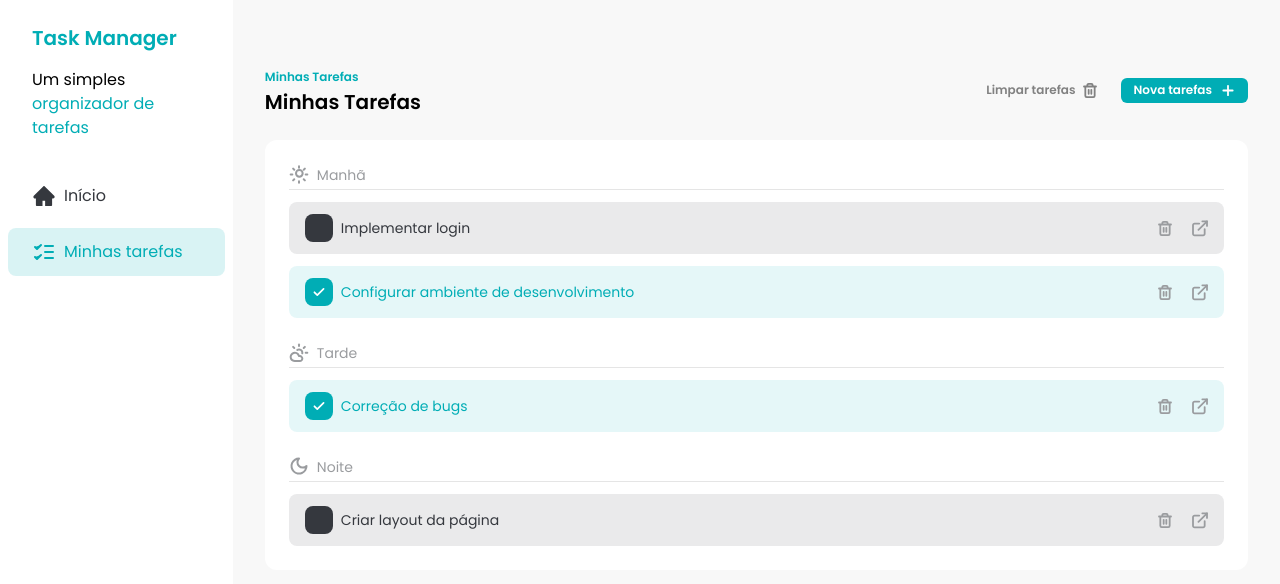
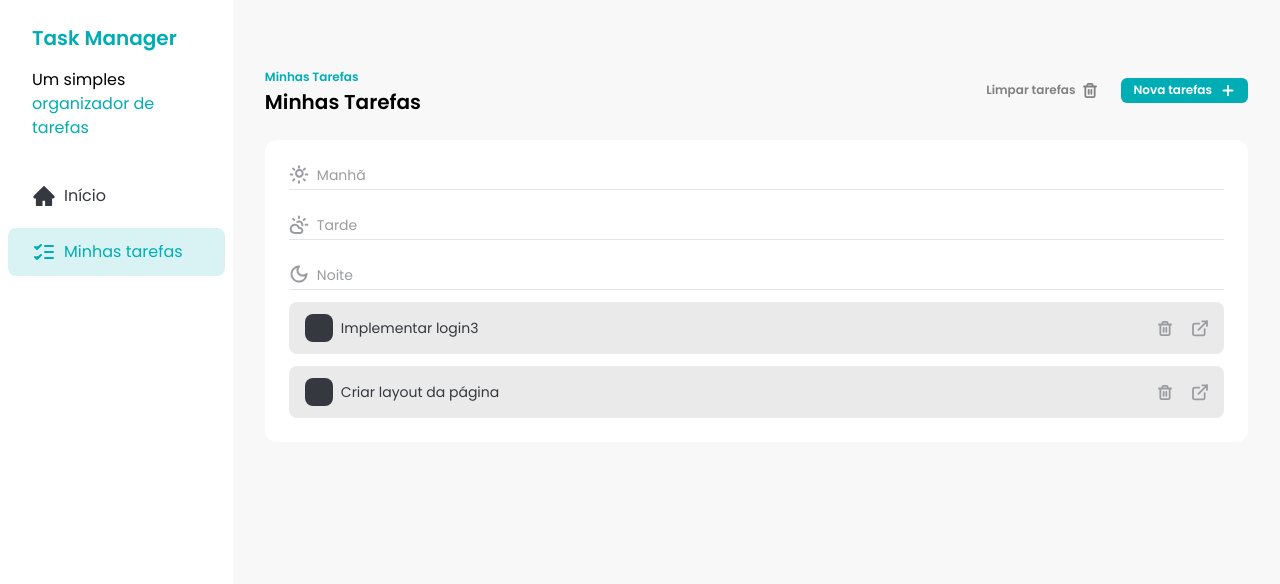
Before and after one commit to DevDaniloSants/fsc-task-manager, a React (Vite) app: page / in a window 1280 px wide. Shown: the top 584 px of the page. Built offline with nearby package versions, Linux system fonts and the light colour scheme; data requests are answered from the project's data file.

Commit message:
feat: ensure task can be deleted

```diff
--- a/db.json
+++ b/db.json
@@ -2,9 +2,9 @@
   "tasks": [
     {
       "id": "3",
-      "title": "Implementar login",
+      "title": "Implementar login3",
       "description": "Desenvolver a funcionalidade de login para usuários.",
-      "time": "morning",
+      "time": "evening",
       "status": "not_started"
     },
     {
@@ -13,20 +13,6 @@
       "description": "Desenvolver o layout da página inicial do sistema.",
       "time": "evening",
       "status": "not_started"
-    },
-    {
-      "id": "5",
-      "title": "Configurar ambiente de desenvolvimento",
-      "description": "Ambiente local de desenvolvimento configurado corretamente.",
-      "time": "morning",
-      "status": "done"
-    },
-    {
-      "id": "6",
-      "title": "Correção de bugs",
-      "description": "Resolver os bugs encontrados no módulo de pagamento.",
-      "time": "afternoon",
-      "status": "done"
     }
   ]
 }
--- a/src/App.jsx
+++ b/src/App.jsx
@@ -1,18 +1,9 @@
-import { Toaster } from 'sonner';
-
 import Sidebar from './components/Sidebar';
 import Tasks from './components/Tasks';
 
 const App = () => {
   return (
     <div className="flex">
-      <Toaster
-        toastOptions={{
-          style: {
-            color: '#35383e',
-          },
-        }}
-      />
       <Sidebar />
       <Tasks />
     </div>
--- a/src/main.jsx
+++ b/src/main.jsx
@@ -2,6 +2,7 @@
 
 import { createRoot } from 'react-dom/client';
 import { createBrowserRouter, RouterProvider } from 'react-router-dom';
+import { Toaster } from 'sonner';
 
 import App from './App.jsx';
 import TaskDetailsPage from './pages/TaskDetailsPage.jsx';
@@ -18,5 +19,14 @@
 ]);
 
 createRoot(document.getElementById('root')).render(
-  <RouterProvider router={router} />
+  <>
+    <Toaster
+      toastOptions={{
+        style: {
+          color: '#35383e',
+        },
+      }}
+    />
+    <RouterProvider router={router} />
+  </>
 );
--- a/src/pages/TaskDetailsPage.jsx
+++ b/src/pages/TaskDetailsPage.jsx
@@ -38,6 +38,19 @@
 
   const handleBackButtonClick = () => {
     navigate(-1);
+  };
+
+  const handleDeleteClick = async () => {
+    const response = await fetch(`http://localhost:3000/tasks/${taskId}`, {
+      method: 'DELETE',
+    });
+
+    if (!response) {
+      return toast.error('Não foi possível deletar a tarefa');
+    }
+
+    toast.success('Tarefa deletada com sucesso!');
+    handleBackButtonClick();
   };
 
   const handleSaveClick = async () => {
@@ -127,7 +140,11 @@
             </h2>
           </div>
 
-          <Button color="danger" className="h-fit self-end">
+          <Button
+            color="danger"
+            className="h-fit self-end"
+            onClick={handleDeleteClick}
+          >
             <TrashIcon />
             Deletar tarefa
           </Button>
```
